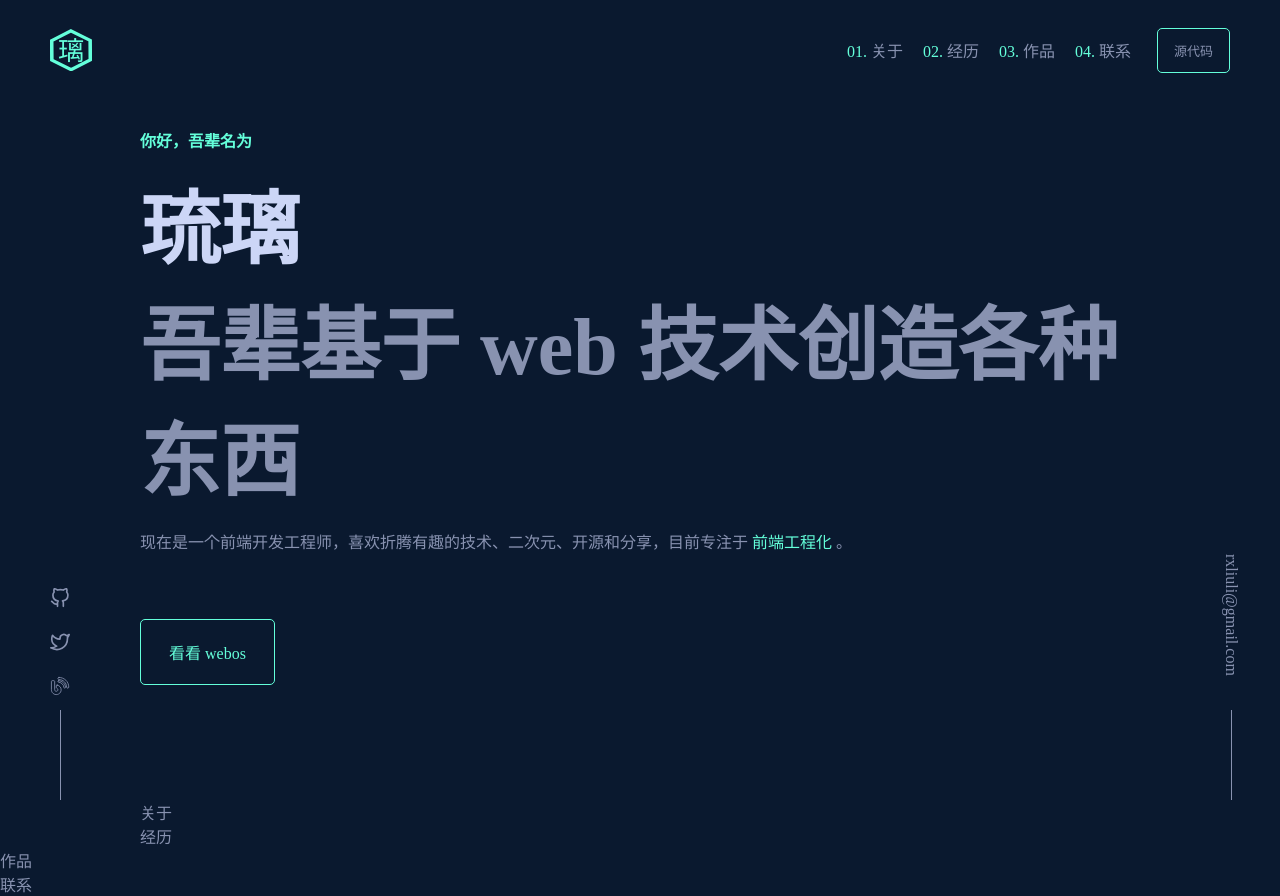
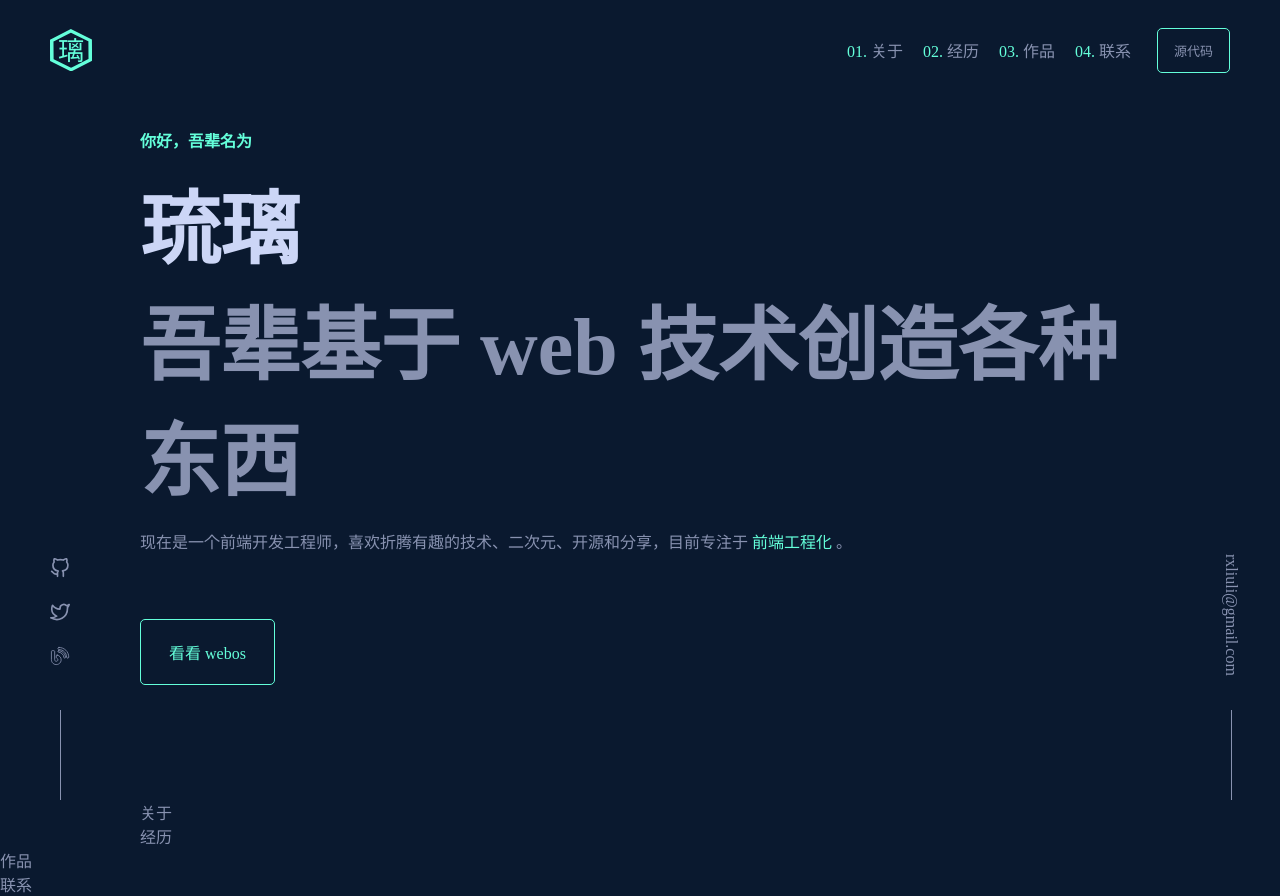
Before and after one commit to rxliuli/site, a Preact app in the folder apps/v2/: page / in a window 1280 px wide. Built offline with nearby package versions, Linux system fonts and the light colour scheme.

Commit message:
feat: 修复左侧链接列表底部没有 margin 的错误

```diff
--- a/apps/v2/src/components/LeftLinks.module.css
+++ b/apps/v2/src/components/LeftLinks.module.css
@@ -10,7 +10,7 @@
   display: block;
   width: 1px;
   height: 90px;
-  margin: 0 auto;
+  margin: 30px auto 0;
   background-color: var(--light-slate);
 }
 
```
